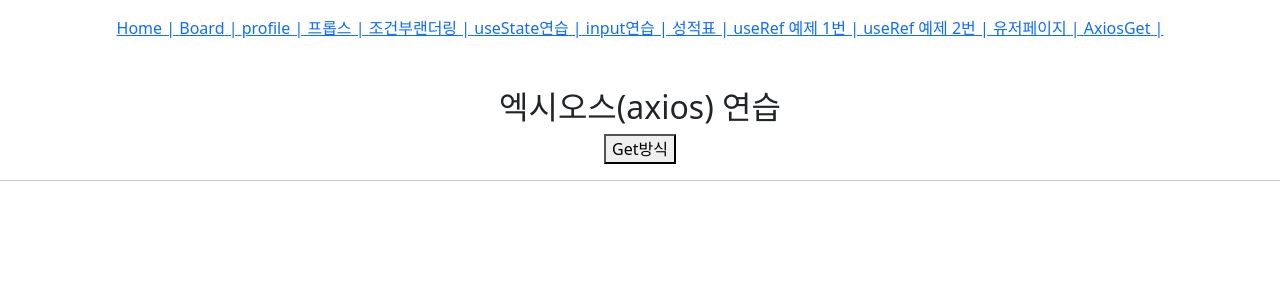
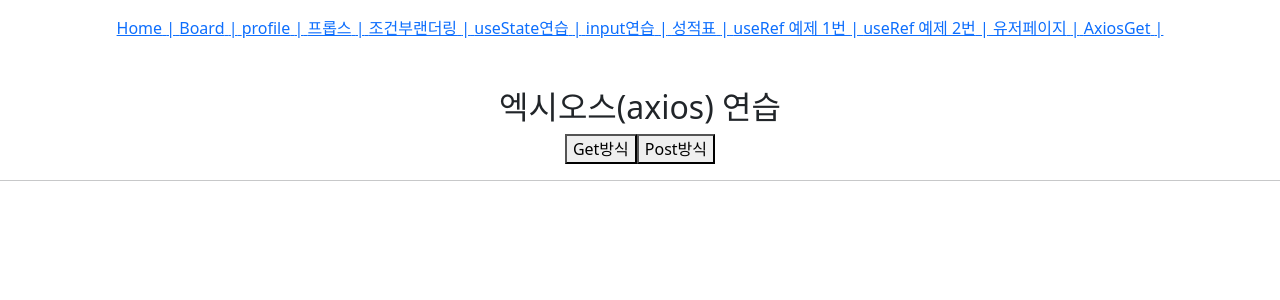
Before and after one commit to n3316202/react-vite-hjs-example2, a React (Vite) app: page /axiosget in a window 1280 px wide. Shown: the top 300 px of the page. Built offline with nearby package versions, Linux system fonts and the light colour scheme.

Commit message:
axios 예제

```diff
--- a/src/components/AxiosGet.jsx
+++ b/src/components/AxiosGet.jsx
@@ -23,10 +23,27 @@ const AxiosGet = () => {
       });
   };
 
+  const postClick = () => {
+    axios
+      .post('https://jsonplaceholder.typicode.com/posts', {
+        userId: 123423,
+        id: 101,
+        body: 'test body홍길동',
+        title: 'test title 홍길동',
+      })
+      .then((response) => {
+        console.log(response);
+      })
+      .catch(function (error) {
+        console.log(error);
+      });
+  };
+
   return (
     <div>
       <h2>엑시오스(axios) 연습</h2>
       <button onClick={getClick}>Get방식</button>
+      <button onClick={postClick}>Post방식</button>
 
       <hr />
 
```
